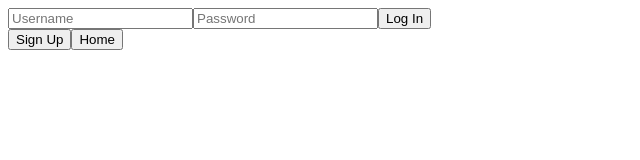
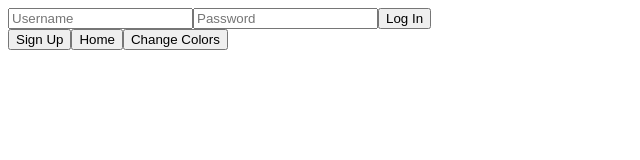
Before and after one commit to YetiCrabs/CodeForge, a React app: page / in a window 1280 px wide. Shown: the whole page, without its empty margins (0-640 px from the left). Built offline with nearby package versions, Linux system fonts and the light colour scheme; no server answers.

Commit message:
Created demo for toggling CSS styling

```diff
--- a/client/components/LandingPage.js
+++ b/client/components/LandingPage.js
@@ -33,6 +33,10 @@ class LandingPage extends Component {
     })
   }
 
+  changeStyle() {
+    document.getElementById("root").classList.toggle("stylingV2Test");
+  }
+
   render() {
     return (
       <div>
@@ -47,6 +51,7 @@ class LandingPage extends Component {
         <Link to="/home">
           <button>Home</button>
         </Link>
+        <button onClick={this.changeStyle}>Change Colors</button>
       </div>
     )
   }
--- a/client/styles/application.scss
+++ b/client/styles/application.scss
@@ -1,5 +1,10 @@
 #root {
     // border: 2px solid green;
+}
+
+.stylingV2Test {
+    color: green;
+    background: rgb(0, 0, 70);
 }
 
 #feed {
--- a/index.html
+++ b/index.html
@@ -6,8 +6,8 @@
     <meta name="viewport" content="width=device-width, initial-scale=1.0">
     <title>Document</title>
 </head>
-<body>
-    <div id="root">
+<body id="root">
+    <div id="root" class="stylingV1Test">
       <!-- JavaScript goes here -->
     </div>
     <script src="build/bundle.js"></script>
```
